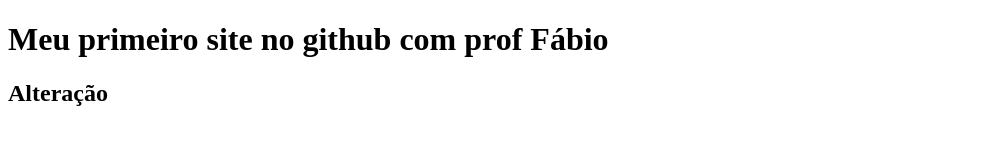
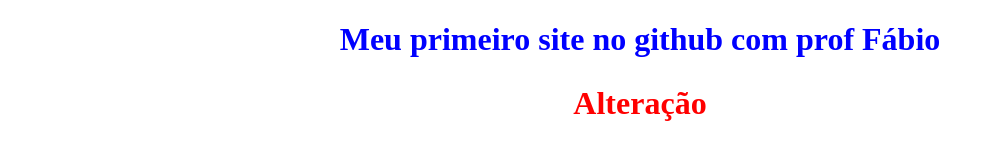
Before and after one commit to Thiagodevgaming/Introdu-o_Prof_Fabio, a plain HTML site: page index.html in a window 1280 px wide. Shown: the whole page, without its empty margins (0-994 px from the left). Drawn offline with Linux system fonts and the light colour scheme.

Commit message:
linka CSS

```diff
--- a/index.html
+++ b/index.html
@@ -5,6 +5,7 @@
     <meta http-equiv="X-UA-Compatible" content="IE=edge">
     <meta name="viewport" content="width=device-width, initial-scale=1.0">
     <title>Introdução Prof Fábio</title>
+    <link rel="stylesheet" href="./style.css">
 </head>
 <body>
     <h1>Meu primeiro site no github com prof Fábio</h1>
--- a/style.css
+++ b/style.css
@@ -1,9 +1,12 @@
 h1 {
     color: blue;
-    font-size: 20rem;
+    font-size: 2rem;
+    text-align: center
+    ;
 }
 
 h2 {
     color: red;
-    font-size: 20rem;
+    font-size: 2rem;
+    text-align: center;
 }
```
